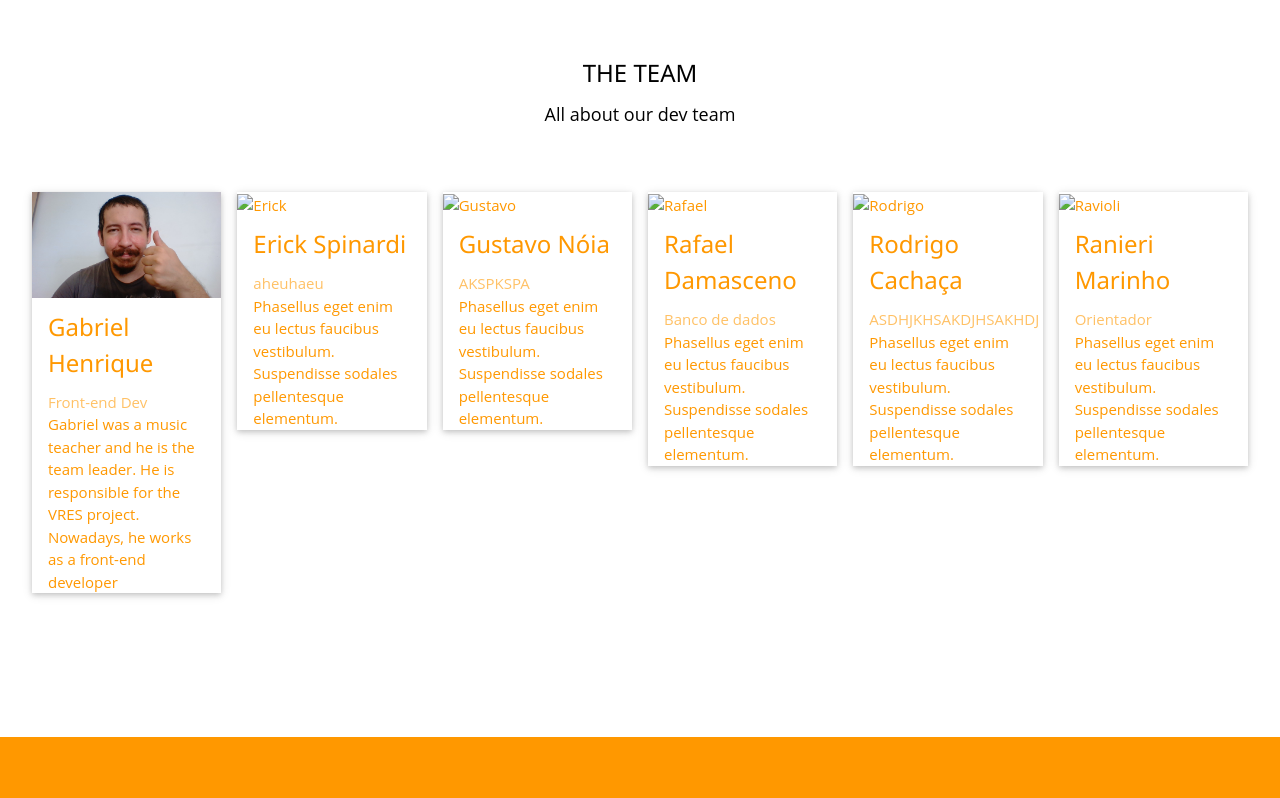
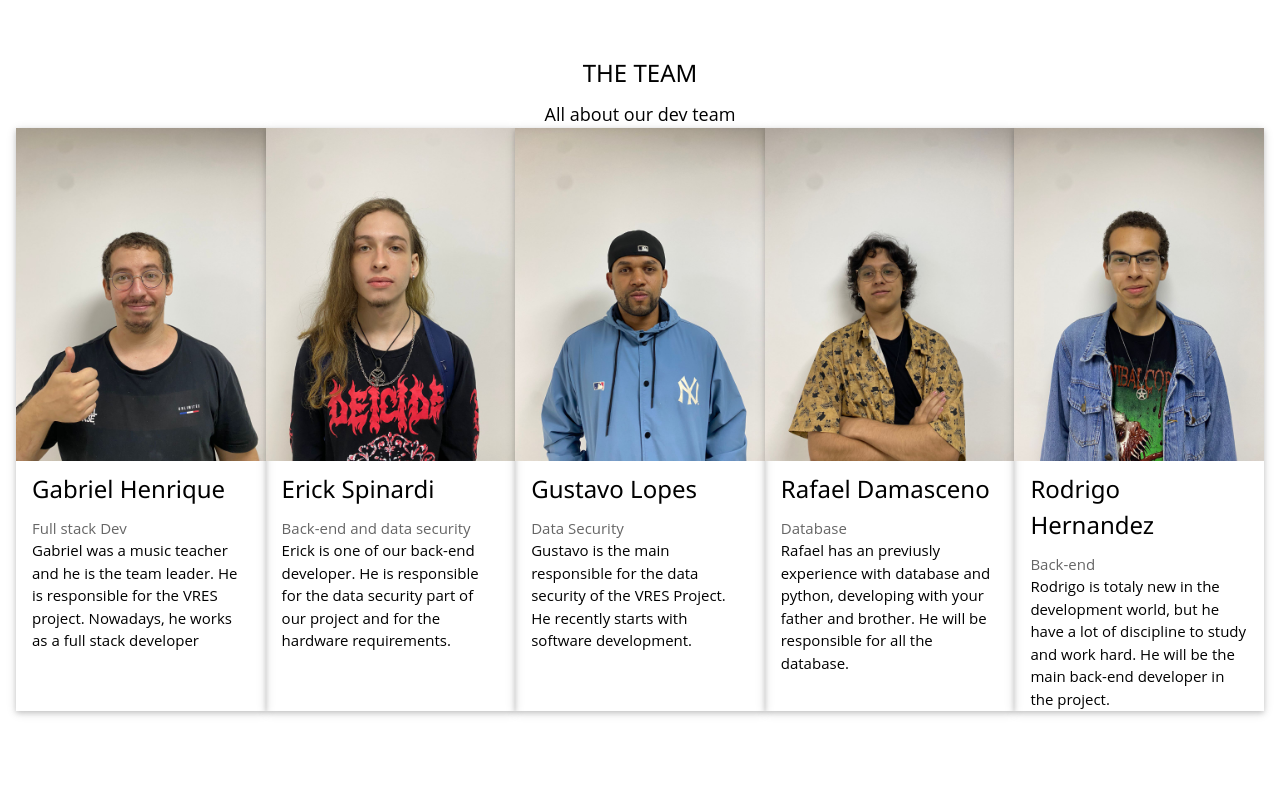
Before and after one commit to GabrielVres/Vres, a plain HTML site: page sobre.html in a window 1280 px wide. Shown: the part 1300-2098 px from the top of the page. Drawn offline with nearby package versions, Linux system fonts and the light colour scheme.

Commit message:
new version
new version

```diff
--- a/sobre.html
+++ b/sobre.html
@@ -53,7 +53,7 @@
     <header class="bgimg-1 w3-display-container" id="home">
         <div class="w3-display-left w3-text-orange" style="padding:48px">
             <span class="w3-jumbo w3-hide-small">Start something amazing today</span><br>
-            <span class="w3-large">Stop wasting your time with a real meet. Lets star in the virtual meet today.</span>
+            <span class="w3-large">Stop wasting your time. Lets start in the virtual meet today.</span>
             <p><a href="#about"
                     class="w3-button w3-orange w3-padding-large w3-large w3-margin-top w3-hover-opacity-off">Learn
                     more</a></p>
@@ -68,7 +68,7 @@
     <div id="about" class="w3-container w3-orange" style="padding:128px 16px">
         <div class="w3-row-padding">
             <div>
-                <h3>About our project.</h3>
+                <h3 style="text-align: center;">ABOUT THE VRES.</h3>
                 <p>The VRES Project is an innovative initiative born from the idea of renewing distance education
                     through virtual reality. We believe that with a well-structured platform, we can provide enhanced
                     performance in call-meets fully aligned with the edtech market</p>
@@ -80,74 +80,76 @@
     <div class="w3-container w3-white" style="padding:128px 16px" id="team">
         <h3 class="w3-center">THE TEAM</h3>
         <p class="w3-center w3-large">All about our dev team</p>
-        <div class="w3-row-padding w3-text-orange" style="margin-top:64px">
-            <div class="w3-col l2 m6 w3-margin-bottom">
-                <div class="w3-card">
-                    <img src="gabriel.jpg" alt="Gabriel" style="width:100%">
-                    <div class="w3-container">
-                        <h3>Gabriel Henrique</h3>
-                        <p class="w3-opacity">Front-end Dev</p>
-                        <p>Gabriel was a music teacher and he is the team leader. He is responsible for the VRES
-                            project. Nowadays, he works as a front-end developer</p>
-                    </div>
+        <div class="vres_row w3-margin-bottom" style="display: flex; justify-content: space-between;">
+            <div class="w3-card">
+                <img src="Gabriel.jpeg" alt="Gabriel" style="width:100%">
+                <div class="w3-container">
+                    <h3>Gabriel Henrique</h3>
+                    <p class="w3-opacity">Full stack Dev</p>
+                    <p>Gabriel was a music teacher and he is the team leader. He is responsible for the VRES
+                        project. Nowadays, he works as a full stack developer</p>
                 </div>
             </div>
-            <div class="w3-col l2 m6 w3-margin-bottom">
-                <div class="w3-card">
-                    <img src="#" alt="Erick" style="width:100%">
-                    <div class="w3-container">
-                        <h3>Erick Spinardi</h3>
-                        <p class="w3-opacity">aheuhaeu</p>
-                        <p>Phasellus eget enim eu lectus faucibus vestibulum. Suspendisse sodales pellentesque
-                            elementum.</p>
-                    </div>
+            <div class="w3-card">
+                <img src="Erick.jpeg" alt="Erick" style="width:100%">
+                <div class="w3-container">
+                    <h3>Erick Spinardi</h3>
+                    <p class="w3-opacity">Back-end and data security</p>
+                    <p>Erick is one of our back-end developer. He is responsible for the data security part of our project and for the hardware requirements.</p>
                 </div>
             </div>
-            <div class="w3-col l2 m6 w3-margin-bottom">
-                <div class="w3-card">
-                    <img src="#" alt="Gustavo" style="width:100%">
-                    <div class="w3-container">
-                        <h3>Gustavo Nóia</h3>
-                        <p class="w3-opacity">AKSPKSPA</p>
-                        <p>Phasellus eget enim eu lectus faucibus vestibulum. Suspendisse sodales pellentesque
-                            elementum.</p>
-                    </div>
+            <div class="w3-card">
+                <img src="Gustavo.jpeg" alt="Gustavo" style="width:100%">
+                <div class="w3-container">
+                    <h3>Gustavo Lopes</h3>
+                    <p class="w3-opacity">Data Security</p>
+                    <p>Gustavo is the main responsible for the data security of the VRES Project. He recently starts with software development.</p>
                 </div>
             </div>
-            <div class="w3-col l2 m6 w3-margin-bottom">
-                <div class="w3-card">
-                    <img src="/w3images/team4.jpg" alt="Rafael" style="width:100%">
-                    <div class="w3-container">
-                        <h3>Rafael Damasceno</h3>
-                        <p class="w3-opacity">Banco de dados</p>
-                        <p>Phasellus eget enim eu lectus faucibus vestibulum. Suspendisse sodales pellentesque
-                            elementum.</p>
-                    </div>
+            <div class="w3-card">
+                <img src="Rafael.jpeg" alt="Rafael" style="width:100%">
+                <div class="w3-container">
+                    <h3>Rafael Damasceno</h3>
+                    <p class="w3-opacity">Database</p>
+                    <p>Rafael has an previusly experience with database and python, developing with your father and brother. He will be responsible for all the database. </p>
                 </div>
             </div>
-            <div class="w3-col l2 m6 w3-margin-bottom">
-                <div class="w3-card">
-                    <img src="/w3images/team4.jpg" alt="Rodrigo" style="width:100%">
-                    <div class="w3-container">
-                        <h3>Rodrigo Cachaça</h3>
-                        <p class="w3-opacity">ASDHJKHSAKDJHSAKHDJ</p>
-                        <p>Phasellus eget enim eu lectus faucibus vestibulum. Suspendisse sodales pellentesque
-                            elementum.</p>
-                    </div>
-                </div>
-            </div>
-            <div class="w3-col l2 m6 w3-margin-bottom">
-                <div class="w3-card">
-                    <img src="/w3images/team4.jpg" alt="Ravioli" style="width:100%">
-                    <div class="w3-container">
-                        <h3>Ranieri Marinho</h3>
-                        <p class="w3-opacity">Orientador</p>
-                        <p>Phasellus eget enim eu lectus faucibus vestibulum. Suspendisse sodales pellentesque
-                            elementum.</p>
-                    </div>
+            <div class="w3-card">
+                <img src="Rodrigo.jpeg" alt="Rodrigo" style="width:100%">
+                <div class="w3-container">
+                    <h3>Rodrigo Hernandez</h3>
+                    <p class="w3-opacity">Back-end</p>
+                    <p>Rodrigo is totaly new in the development world, but he have a lot of discipline to study and work hard. He will be the main back-end developer in the project.</p>
                 </div>
             </div>
         </div>
+    </div>
+
+    <div id="about" class="w3-container w3-orange" style="padding:128px 16px">
+        <div class="w3-row-padding">
+            <div>
+                <h2 style="text-align: center;">THE SHORT NOTE</h2>
+                <p style="text-align: center;">The academic mission of VRES PROJECT is change the platform of distance learning with VR.
+                    <br>
+                    So, we had to do a short note to introduce our idea for the world.
+                    <br>
+                    In this part, you can download our first paper talking about the beggining of this process and you can check all the pillars to build a new era of distance learning. Enjoy</p>
+                    <a href="SISTEMA DE AMBIENTE DE REALIDADE VIRTUAL - PTBR.pdf" download style="display: flex; justify-content: center; align-items: center;"><span style="color: white;">VIRTUAL REALITY ENVIRONMENT SYSTEMS SHORT NOTE - PT BR</span></a>
+                    <a href="VIRTUAL REALITY ENVIRONMENTS SYSTEMS -  EN.pdf" download style="display: flex; justify-content: center; align-items: center;"><span style="color: white;">VIRTUAL REALITY ENVIRONMENT SYSTEMS SHORT NOTE - US EN</span></a>
+            </div>
+        </div>
+    </div>
+
+    <div class="w3-container w3-white" style="padding:128px 16px" id="team">
+        <h2 class="w3-center">THE DIAGRAMS</h2>
+        <p class="w3-center w3-large">Check out about our logic diagram</p>
+            <div class="w3-card">
+                <img src="VRES_DIAGRAM.jpeg" alt="Logic_diagram" style="width:100%">
+                <div class="w3-container">
+                    <h3 style="text-align: center;">Logic Diagram</h3>
+                    <p style="text-align: center;">This is our first logical diagram. Here we have a simple way to code easy with our main rule, connecting users, creating a student and teacher profile.</p>
+                </div>
+            </div>
     </div>
     <!-- Footer -->
     <footer class="w3-center w3-orange w3-padding-64">
--- a/style.css
+++ b/style.css
@@ -164,6 +164,11 @@ section {
         font-size: 2rem;
         backdrop-filter: blur(15px);
     }
+    .vres_row {
+        display: grid;
+        grid-template-columns: repeat(auto-fill, minmax(200px, 1fr));
+        grid-gap: 1rem;
+    }
 }
 
 @media (max-width: 576px){
@@ -175,4 +180,14 @@ section {
         font-size: 2rem;
         backdrop-filter: blur(15px);
     }
+    .coluna-3 {
+        display: block;
+        width: 100%;
+        margin: 0;
+        padding: 0;
+    }
+    .vres_row {
+        display: flex;
+        flex-direction: column;
+    }
 }
```
Also changed, not shown: Erick.jpeg (added), Gabriel.jpeg (added), Gustavo.jpeg (added), Rafael.jpeg (added), Rodrigo.jpeg (added), VRES_DIAGRAM.jpeg (added), 2 other files.
